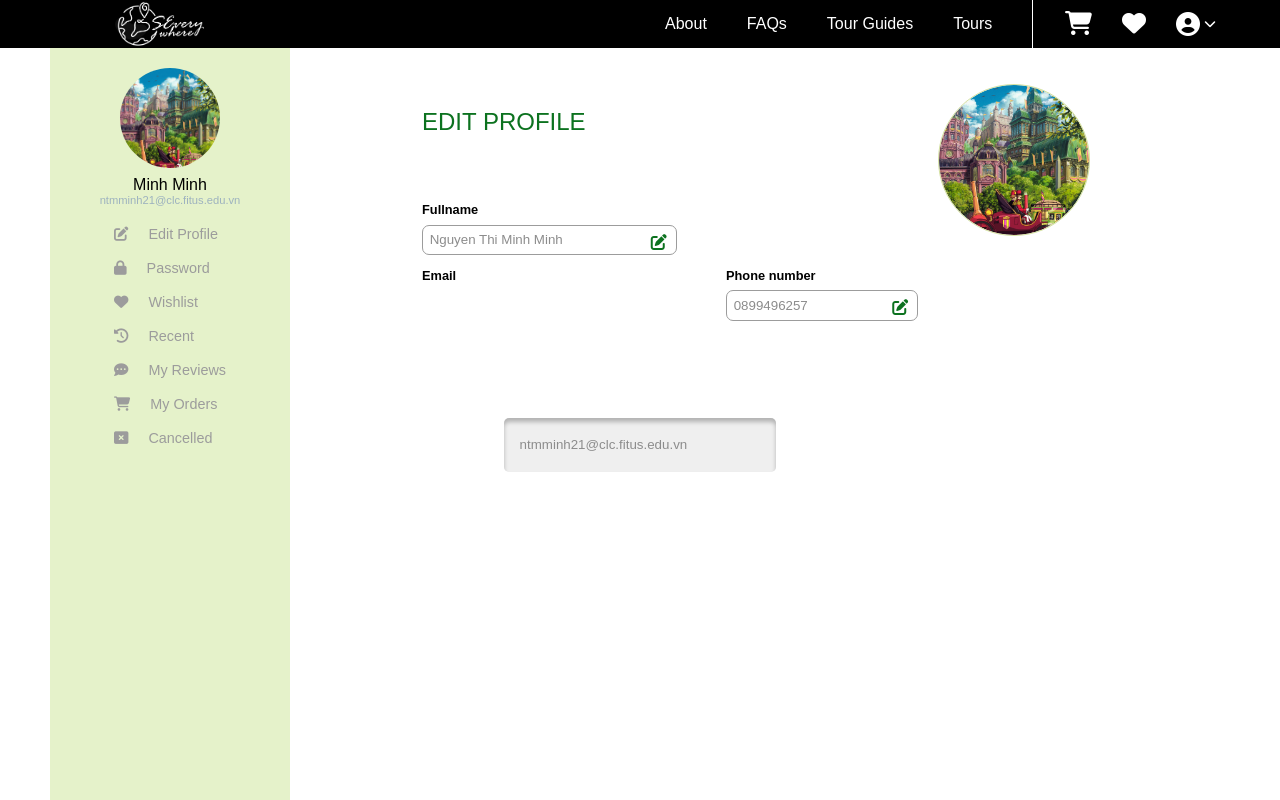
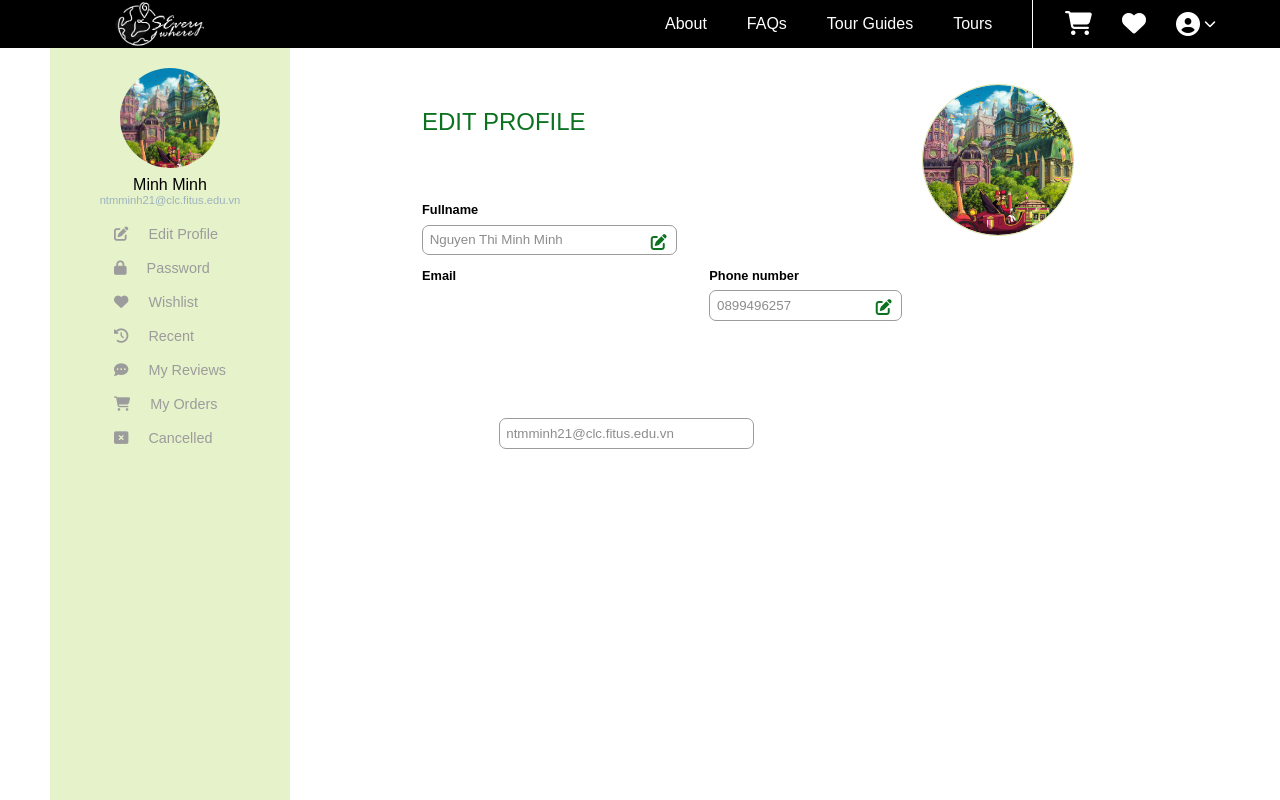
Before and after one commit to hongphuc14/Intro2SE-21CLC10-Group06, a React (Create React App) app in the folder src/FrontEnd/severywhere/: page /editprofile in a window 1280 px wide. Shown: the top 800 px of the page. Built offline with nearby package versions, Linux system fonts and the light colour scheme; no server answers; a web font is replaced by a local one.

Commit message:
little change for fix

```diff
--- a/src/FrontEnd/severywhere/src/Components/EmailInput/EmailInput.jsx
+++ b/src/FrontEnd/severywhere/src/Components/EmailInputResetPw/EmailInputResetPw.jsx
@@ -1,7 +1,7 @@
-import './EmailInput.scss'
+import './EmailInputResetPw.scss'
 import React, { useState, useRef } from 'react';
 
-const EmailInput = () => {
+const EmailInputResetPw = () => {
     return (
         <div className="email-input">
             <div className="reset-pw">
@@ -11,11 +11,11 @@ const EmailInput = () => {
             </div>
             <div className="email-input-text">
                 <label htmlFor="email" className="emailLabel">Your email</label>
-                <input type="email" id="email" name="email" placeholder="Enter your email" />
+                <input type="email" id="emailResetPw" name="email" placeholder="Enter your email" />
             </div>
             <button className="send-button">SEND</button>
         </div>
     );
 }
 
-export default EmailInput;
+export default EmailInputResetPw;
--- a/src/FrontEnd/severywhere/src/Components/EmailInput/EmailInput.scss
+++ b/src/FrontEnd/severywhere/src/Components/EmailInputResetPw/EmailInputResetPw.scss
@@ -34,9 +34,7 @@
     display: table-caption;
     direction: column;
     padding-left: 17%;
-}
-
-.email-input input{
+    #emailResetPw{
         width: 20rem;
         height: 2.5rem;
         padding-left: 1rem;
@@ -52,6 +50,9 @@
             outline: none;
         }
     }
+}
+
+
 
 .send-button{
     width: 8rem;
--- a/src/FrontEnd/severywhere/src/Components/FormEdit/FormEdit.jsx
+++ b/src/FrontEnd/severywhere/src/Components/FormEdit/FormEdit.jsx
@@ -47,7 +47,7 @@ export default function MyForm() {
           <div className="email-block">
             <label htmlFor="email">Email</label>
             <div className="email-input">
-              <input value={email} readOnly type="email" placeholder="ntmminh21@clc.fitus.edu.vn"id="email" name="email"/>
+              <input value={email} readOnly type="email" placeholder="ntmminh21@clc.fitus.edu.vn"id="emailEdit" name="email"/>
             </div>
           </div>
           <div className="phone-block">
--- a/src/FrontEnd/severywhere/src/Components/FormEdit/FormEdit.scss
+++ b/src/FrontEnd/severywhere/src/Components/FormEdit/FormEdit.scss
@@ -70,11 +70,13 @@
 
     .email-block {
       margin-right: 2em;
-
-      #email {
-        width: 15rem; // Chiều dài bằng với fullname-input
-        margin: 0;
-        margin-top: 0.5em;
+      .email-input{
+        position: relative;
+          #emailEdit {
+            width: 15rem; // Chiều dài bằng với fullname-input
+            margin: 0;
+            margin-top: 0.5em;
+          }
       }
     }
 
--- a/src/FrontEnd/severywhere/src/Pages/ResetPasswordEmail/ResetPasswordEmail.jsx
+++ b/src/FrontEnd/severywhere/src/Pages/ResetPasswordEmail/ResetPasswordEmail.jsx
@@ -1,4 +1,4 @@
-import EmailInput from '../../Components/EmailInput/EmailInput'
+import EmailInput from '../../Components/EmailInputResetPw/EmailInputResetPw'
 import './ResetPasswordEmail.scss'
 import HeaderGuest from '../../Components/Header/HeaderGuest';
 import Footer from '../../Components/Footer/Footer';
```
Lines whose indentation alone changed are shown as unchanged.
